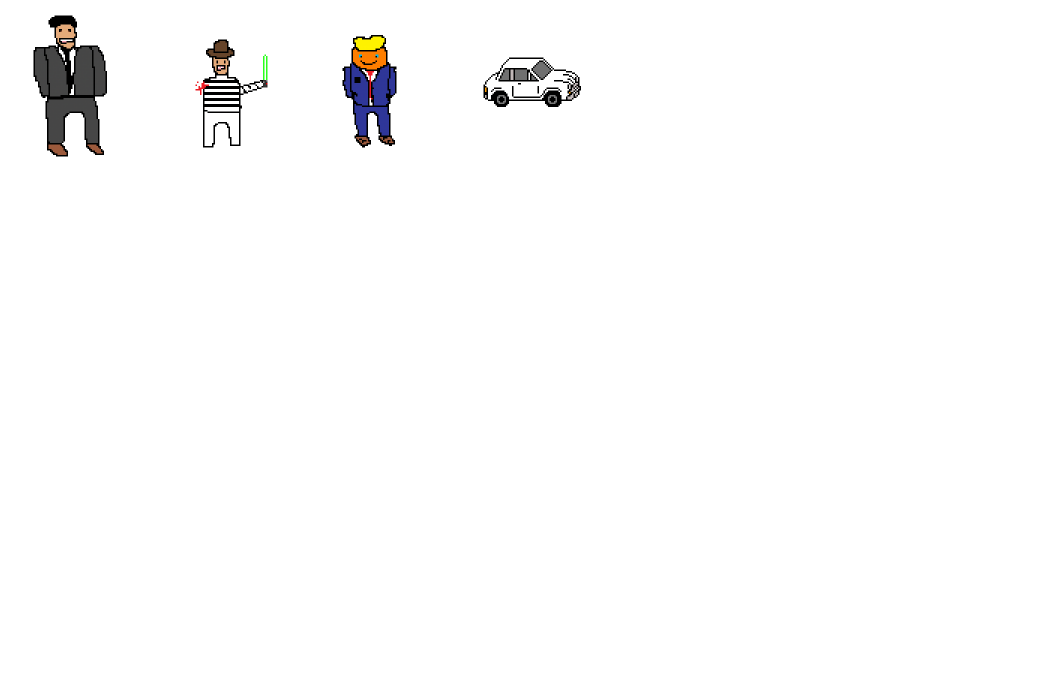
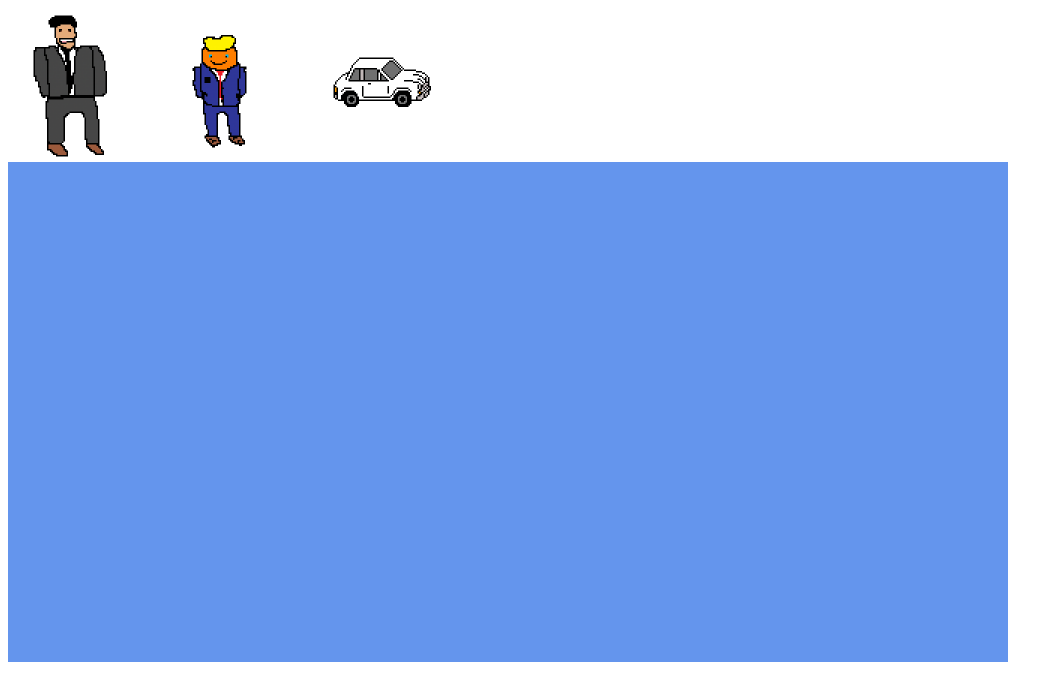
Before and after one commit to kalyanMondal2000/shootingGame, a plain HTML site: page index.html in a window 1280 px wide. Shown: the whole page, without its empty margins (0-1063 px from the left). Drawn offline with Linux system fonts and the light colour scheme.

Commit message:
class version, new functions

```diff
--- a/index.html
+++ b/index.html
@@ -5,7 +5,7 @@
 </head>
 <body>
 <div id = "choiceArea"></div>
-
+<div id = "gameArea"></div>
 </body>
 <link rel ="stylesheet" href = "styles.css">
 
--- a/script.js
+++ b/script.js
@@ -1,23 +1,45 @@
-/*
-class selectPlayer{
-    constructor(images, area){
-        this.images = images;
-        this.area = area;
-    };
-    displayChoice(images, area){
-        images.forEach(image => {
-            area.appendChild(document.createElement("img").src = image)
-        });
+class menu{
+    constructor(charArray, choiceArea, gameArea, newImgs, width, height, backgroundcolor){
+        this.charArray = charArray;
+        this.choiceArea = choiceArea;
+        this.gameArea = gameArea;
+        this.newImgs = newImgs;
+        this.width = width
+        this.height = height
+        this.backgroundcolor = backgroundcolor
+    }
+    display(charArray, choiceArea){
+        this.charArray.forEach(element =>{
+            let image = document.createElement("img")
+            image.src = element;
+            image.id = "character";
+            this.newImgs.push(image)
+            this.choiceArea.appendChild(image);
+        })
+    }
+    drawGame(gameArea, width, height, backgroundcolor){
+        this.gameArea.style.width = this.width
+        this.gameArea.style.height = this.height
+        this.gameArea.style.backgroundColor= this.backgroundcolor
+    }
+    select(charArray, gameArea){
+        this.newImgs.forEach(element =>{
+            element.addEventListener("click", function(){
+                const source = element.src
+                const newImg = document.createElement("img")
+                newImg.src = source;
+                newImg.id = "character";
+                document.getElementById("gameArea").appendChild(newImg)
+            })
+        })
     }
 }
-*/
+charArray = ["char1.png", "char5.png", "char6.png"];
+choiceArea = document.getElementById("choiceArea");
+gameArea = document.getElementById("gameArea")
+let newImgs = [];
 
-charArray = ["char1.png", "char4.png", "char5.png", "char6.png"];
-choiceArea = document.getElementById("choiceArea");
-
-charArray.forEach(element =>{
-    image = document.createElement("img")
-    image.src = element;
-    image.id = "character";
-    choiceArea.appendChild(image);
-})
+menuDisp = new menu(charArray, choiceArea, gameArea, newImgs, "1000px", "500px", "cornflowerblue")
+disp= menuDisp.display();
+select = menuDisp.select();
+draw = menuDisp.drawGame();
```
